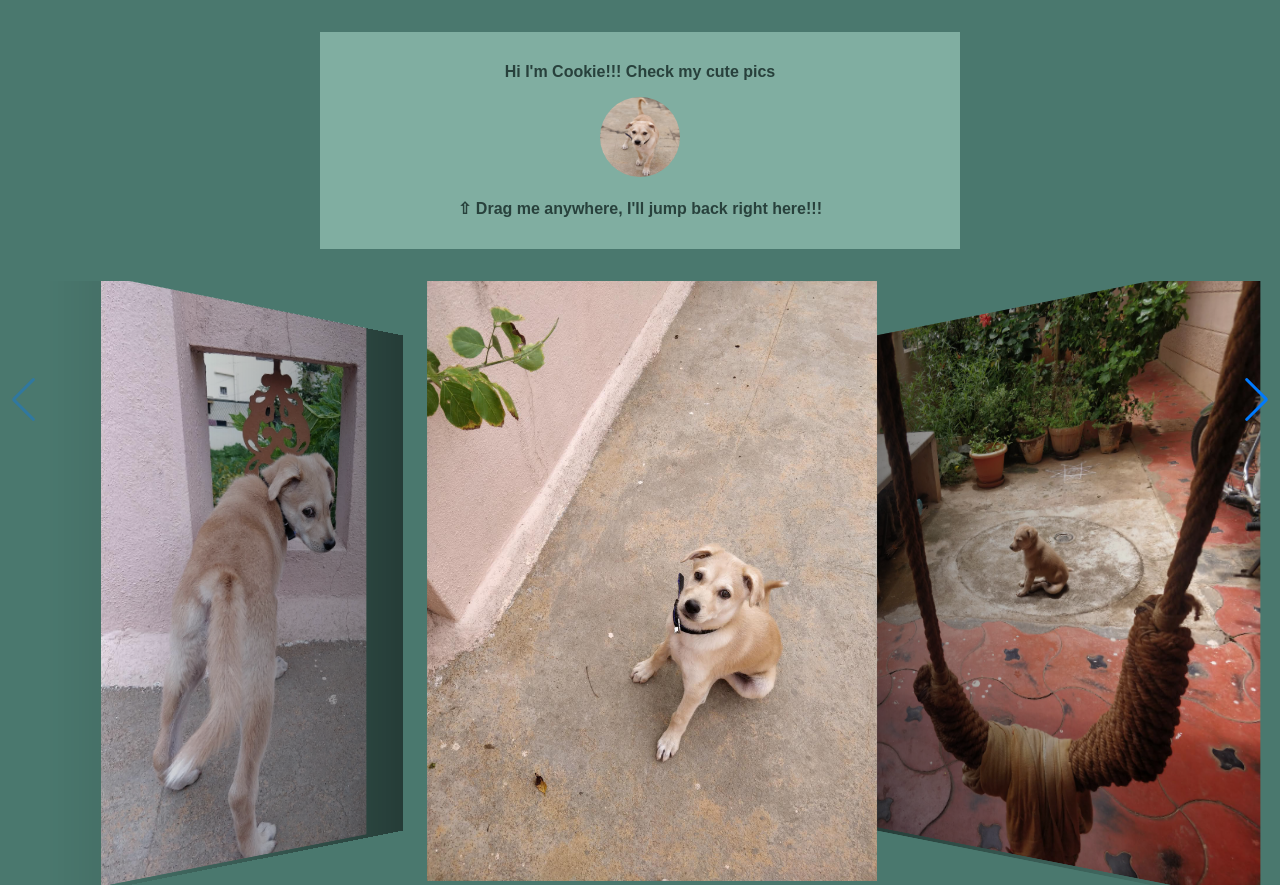
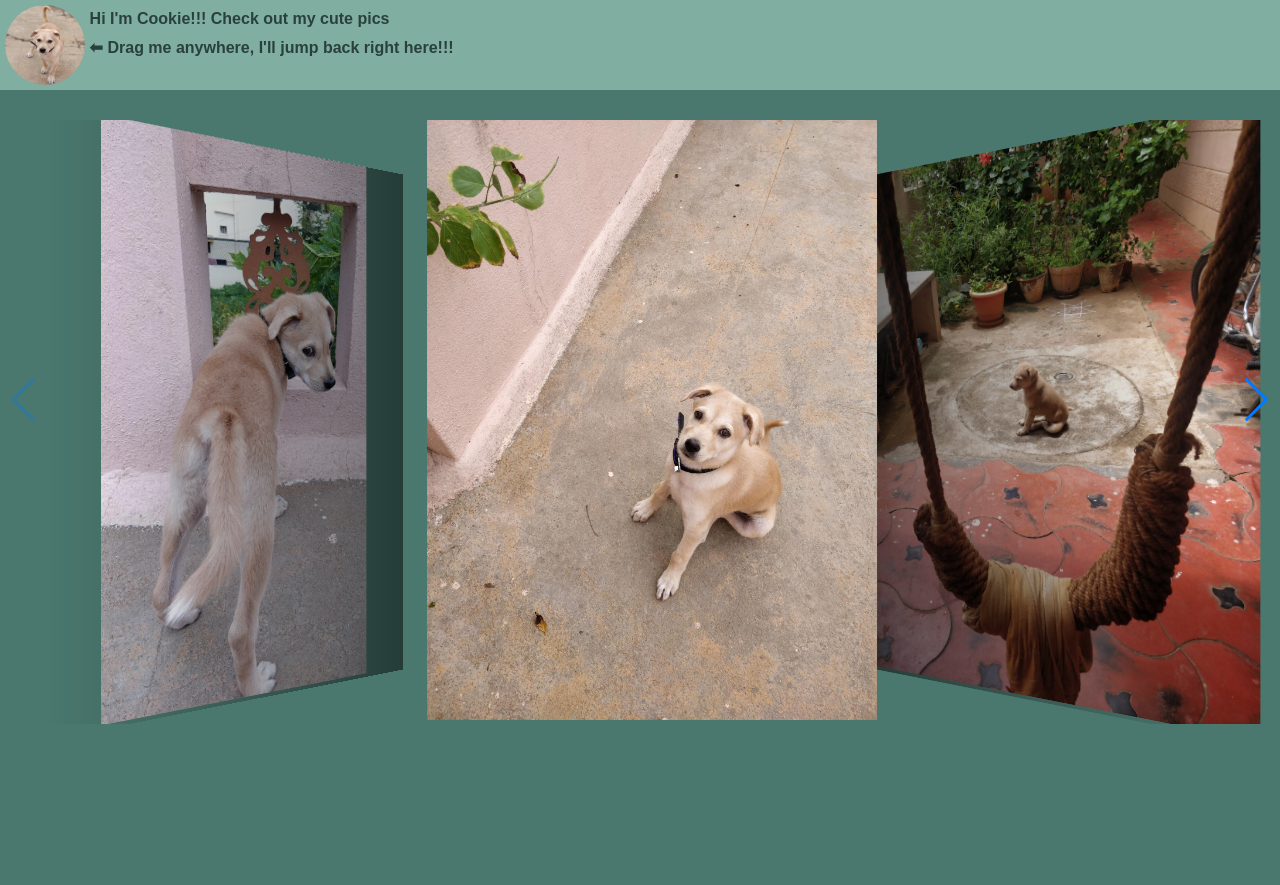
Before and after one commit to monishakatti/katticookieweb.github.io, a plain HTML site: page index.html in a window 1280 px wide. After the commit the page ends 800 px from the top, so only its background shows below. Drawn offline with nearby package versions, Linux system fonts and the light colour scheme.

Commit message:
fixing the position of nav-bar

```diff
--- a/index.html
+++ b/index.html
@@ -8,14 +8,16 @@
     <link rel="stylesheet" href="./styles.css">
 </head>
 <body>
-    <nav class="main-nav">
-        <p> Hi I'm Cookie!!! Check my cute pics </p>
+    <div class="main-nav">
         <h1 class = "brand">
             <img src="./cookie images/cookie drag image.jpg" alt="drag me">
-        </h1> </t>
-        <p> ⇧ Drag me anywhere, I'll jump back right here!!!</p>
+        </h1>
+        <div class = "nav-text">
+        <p> Hi I'm Cookie!!! Check out my cute pics </p>
+        <p> ⬅ Drag me anywhere, I'll jump back right here!!!</p>
+        </div>
+    </div>
 
-    </nav>
     <div class="swiper-container">
         <div class="swiper-wrapper">
           <div class="swiper-slide"><img src="cookie images/cookie1.jpg" alt="cookie" /></div>
--- a/styles.css
+++ b/styles.css
@@ -30,7 +30,7 @@ body{
 }
 
 .btn{
-    background-color: blue;
+    background-color:white;
     color: white;
     font-size: 20px;
     padding: 5px 20px;
@@ -48,6 +48,36 @@ body{
     cursor: not-allowed;
 }
 
+.main-nav{
+    display: flex;
+    justify-content: space-between;
+    background-color: #80AEA1;
+    color: rgb(40, 65,60);
+    font-family: Arial, Helvetica, sans-serif;
+    padding: 0;
+    overflow:hidden;
+    position: fixed;
+    top: 0%;
+    width: 100%;
+    z-index: 10;
+    font-weight: bold;
+    height: 90px;
+}
+
+.nav-text{
+    width: 93%;
+    margin: 0;
+    padding: 0;
+}
+
+.nav-text p{
+    padding: 0;
+    margin: 10px 0 2px 0;
+}
+.swiper-container{
+    top: 120px;
+}
+
 .swiper-slide{
     text-align: center;
 }
@@ -61,32 +91,22 @@ body{
     padding: 0;
 }
 
-.main-nav{
-    background-color: #80AEA1;
-
-    color: rgb(40, 65,60);
-    margin: 2rem 20rem 2rem 20rem;
-    font-family: Arial, Helvetica, sans-serif;
-    padding: 15px;
-    text-align: center;
-    position: relative;
-    z-index: 10;
-    font-weight: bold;
 
 
-
-
-}
-
 .brand{
-    margin: 0;
+    margin-top: 0.3rem;
     cursor: grab;
     z-index: 10;
-
+    width: 7%;
+    display: flex;
+    justify-content: center;
+    height: 5.3rem;
 }
 
 .brand img{
     width: 80px;
     height: 80px;
     border-radius: 50%;
+    margin: 0;
+    padding: 0;
 }
```
